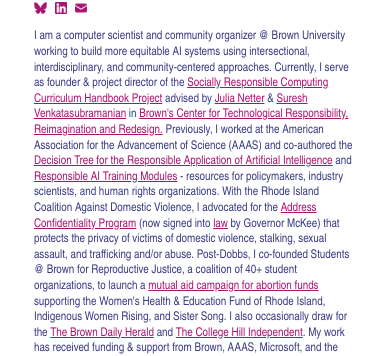
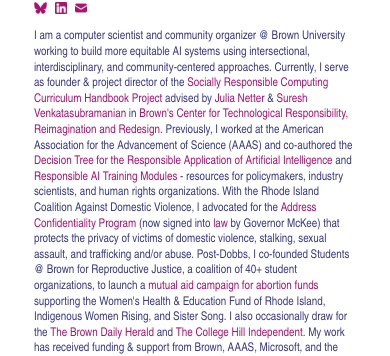
Before and after one commit to michelle-ding/michelle-ding.github.io, a React (Create React App) app: page / in a window 390 px wide. Shown: the part 488-844 px from the top of the page. Built offline with nearby package versions, Linux system fonts and the light colour scheme; the HTML template or start-up script is replaced by a standard one.

Commit message:
underline

```diff
--- a/src/styles/App.css
+++ b/src/styles/App.css
@@ -222,10 +222,10 @@
     color: var(--other);
 
   }
-  .text #ref{
+  /* .text #ref{
     text-decoration: underline;
     text-decoration-color: var(--other);
-  }
+  } */
 
   .welcome{
     font-size: var(--header_size_phone);
```
